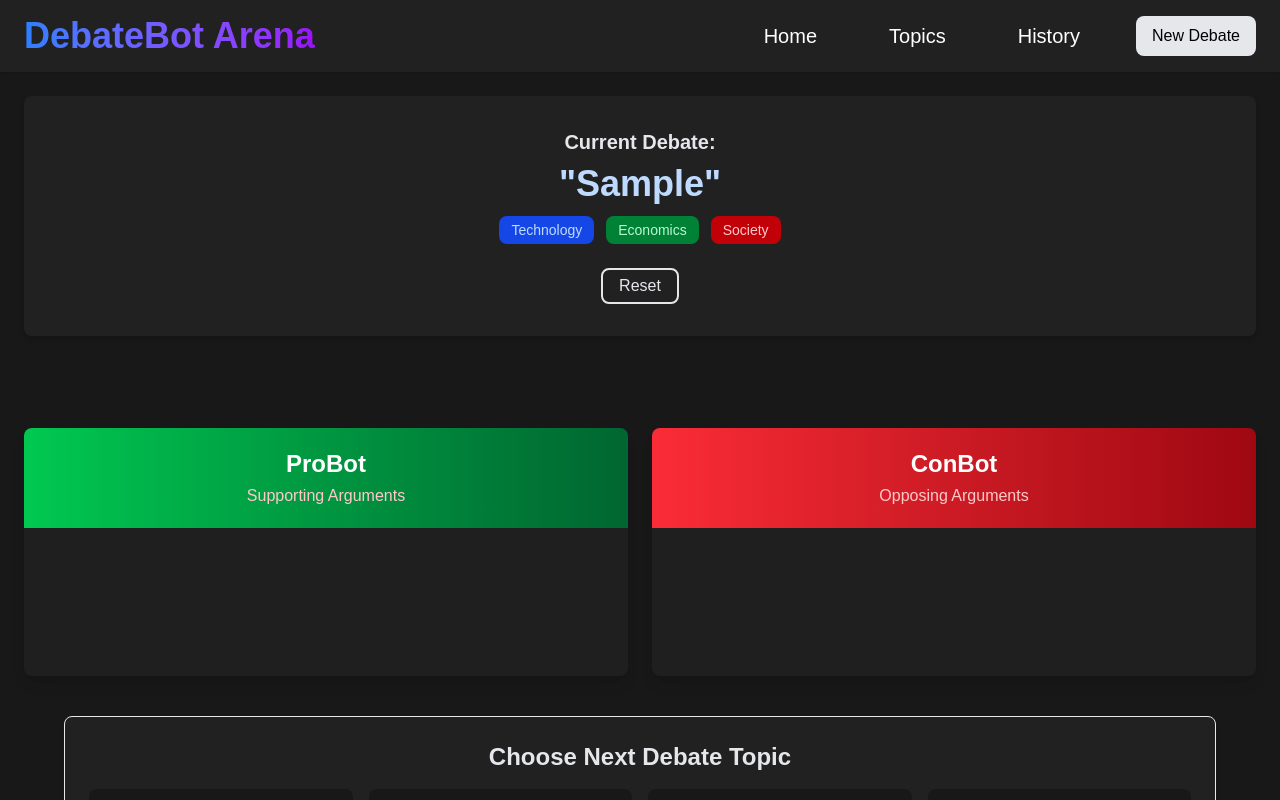
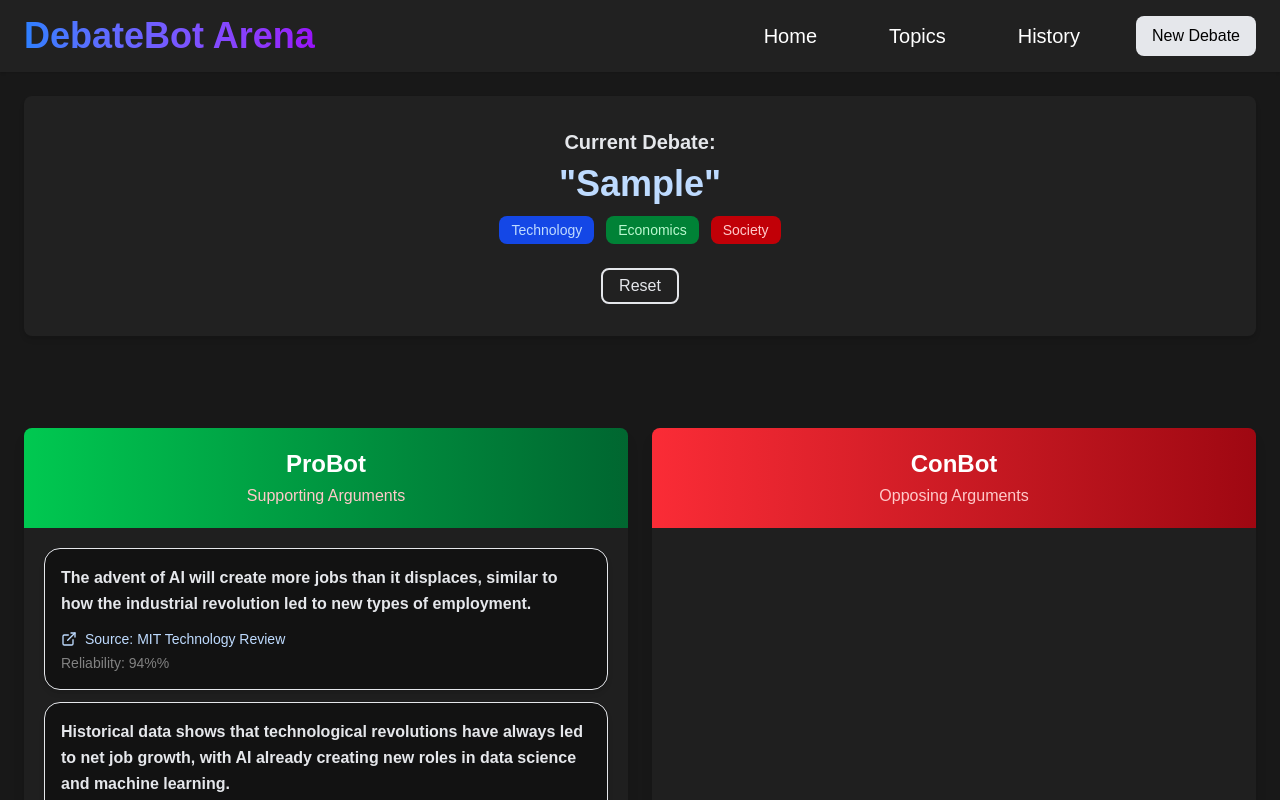
Before and after one commit to architgulve/MisInfo, a Next.js app in the folder misinfo/: page / in a window 1280 px wide. Both pictures are taken after typing "Sample" into the empty fields and a click on the button "Submit". Shown: the top 800 px of the page. Built offline with nearby package versions, Linux system fonts and the light colour scheme.

Commit message:
Add backend requirements and update frontend logic for debate arguments

```diff
--- a/misinfo/src/app/components/DebateArgumentCard.jsx
+++ b/misinfo/src/app/components/DebateArgumentCard.jsx
@@ -16,26 +16,24 @@ export default function DebateArgumentCard({
     >
       <div className="rounded-2xl border border-gray-200 bg-[#121212] shadow-md p-4">
         {/* Argument text */}
-        <p className="text-gray-200 text-semibold mb-3 leading-relaxed">
+        <p className="text-gray-200 font-semibold mb-3 leading-relaxed">
           {argument}
         </p>
 
         {/* Source */}
-        <div className="flex items-center text-sm text-blue-200 hover:underline">
-          <ExternalLink className="w-4 h-4 mr-2" />
-          {source?.url ? (
-            <a href={source.url} target="_blank" rel="noopener noreferrer">
-              {source.name}
-            </a>
-          ) : (
-            <span>{source?.name}</span>
-          )}
-          {reliability && (
-            <span className="ml-2 text-gray-200">
-              (Reliability: {reliability}%)
-            </span>
-          )}
-        </div>
+        {source && (
+          <div className="flex items-center text-sm text-blue-200 hover:underline mb-1">
+            <ExternalLink className="w-4 h-4 mr-2" />
+            <span className="text-blue-200">Source: {source}</span>
+          </div>
+        )}
+
+        {/* Reliability */}
+        {reliability && (
+          <div className="text-sm text-[#ffffff79]">
+            Reliability: {reliability}%
+          </div>
+        )}
       </div>
     </motion.div>
   );
--- a/misinfo/src/app/page.js
+++ b/misinfo/src/app/page.js
@@ -379,9 +379,9 @@ export default function Home() {
             <div className="p-5 flex-1 overflow-y-auto">
               <AnimatePresence mode="wait">
                 {/* Waiting */}
-                {!submittedClaim && conStage === "waiting" && (
+                {!submittedClaim && proStage === "waiting" && (
                   <motion.p
-                    key="waiting-con"
+                    key="waiting-pro"
                     initial={{ opacity: 0 }}
                     animate={{ opacity: 1 }}
                     exit={{ opacity: 0 }}
@@ -392,7 +392,7 @@ export default function Home() {
                 )}
 
                 {/* Generating */}
-                {conStage === "generating" && (
+                {proStage === "generating" && (
                   <motion.div
                     key="generating-con"
                     initial={{ opacity: 0 }}
@@ -400,7 +400,7 @@ export default function Home() {
                     exit={{ opacity: 0 }}
                     className="text-center text-gray-200 bg-[#2a2a2a] p-4 rounded-md shadow-sm"
                   >
-                    <p>Generating opposing arguments for:</p>
+                    <p>Generating supporting arguments for:</p>
                     <p className="font-medium mt-1">"{submittedClaim}"</p>
 
                     {/* Loading dots animation */}
@@ -412,7 +412,7 @@ export default function Home() {
                       {[0, 1, 2].map((i) => (
                         <motion.span
                           key={i}
-                          className="w-3 h-3 bg-red-500 rounded-full"
+                          className="w-3 h-3 bg-green-500 rounded-full"
                           animate={{ y: [0, -6, 0] }}
                           transition={{
                             duration: 0.6,
@@ -426,16 +426,16 @@ export default function Home() {
                 )}
 
                 {/* Result */}
-                {conStage === "result" && (
+                {proStage === "result" && (
                   <motion.div
-                    key="result-con"
+                    key="result-pro"
                     initial={{ opacity: 0, y: 10 }}
                     animate={{ opacity: 1, y: 0 }}
                     exit={{ opacity: 0 }}
                     transition={{ duration: 0.4 }}
                     className="space-y-3"
                   >
-                    {conArguments.map((arg, i) => (
+                    {proArguments.map((arg, i) => (
                       <DebateArgumentCard
                         key={i}
                         argument={arg.argument}
```
Also changed, not shown: 1 other file (tests, documents, lock files or other folders).
